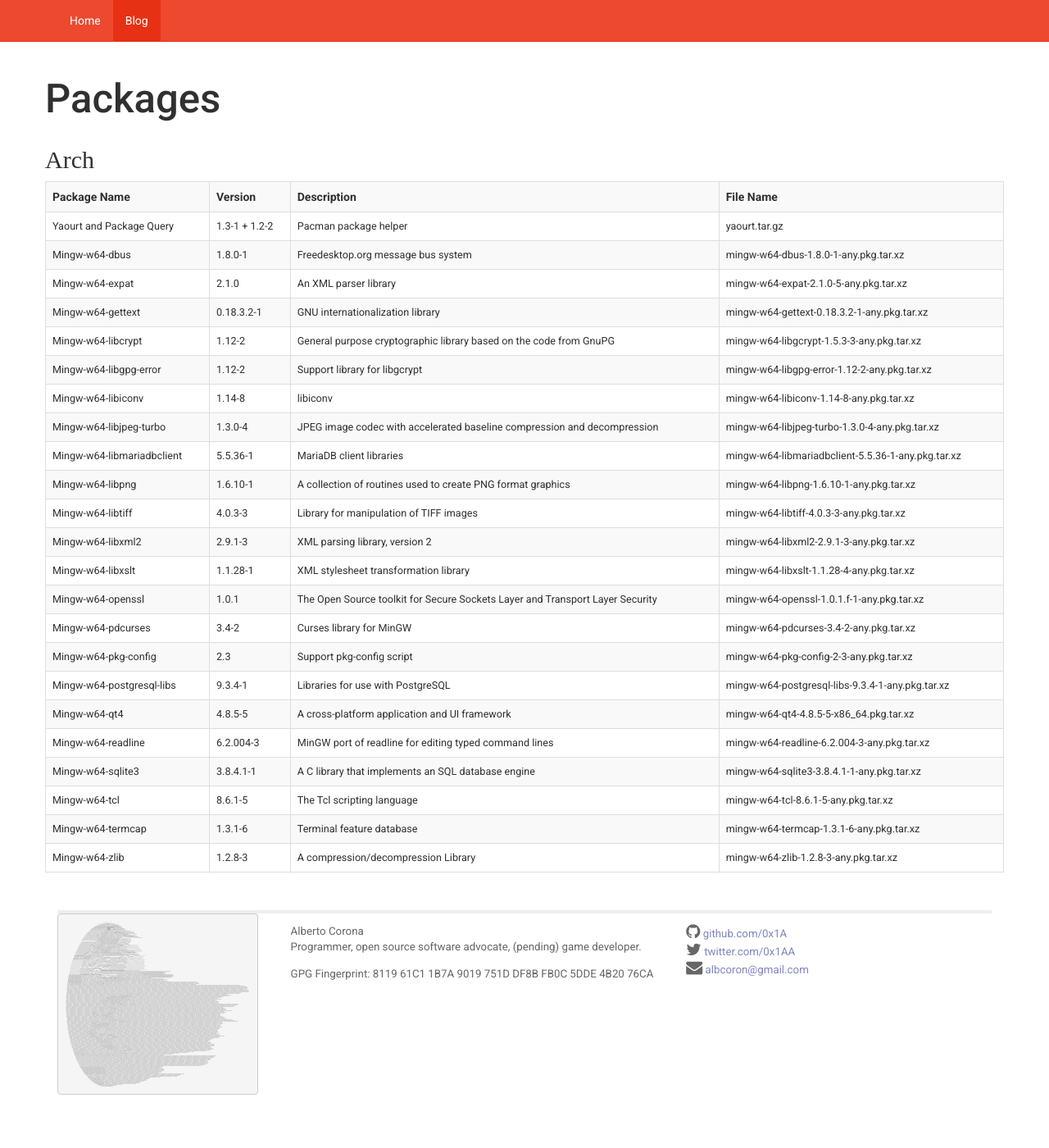
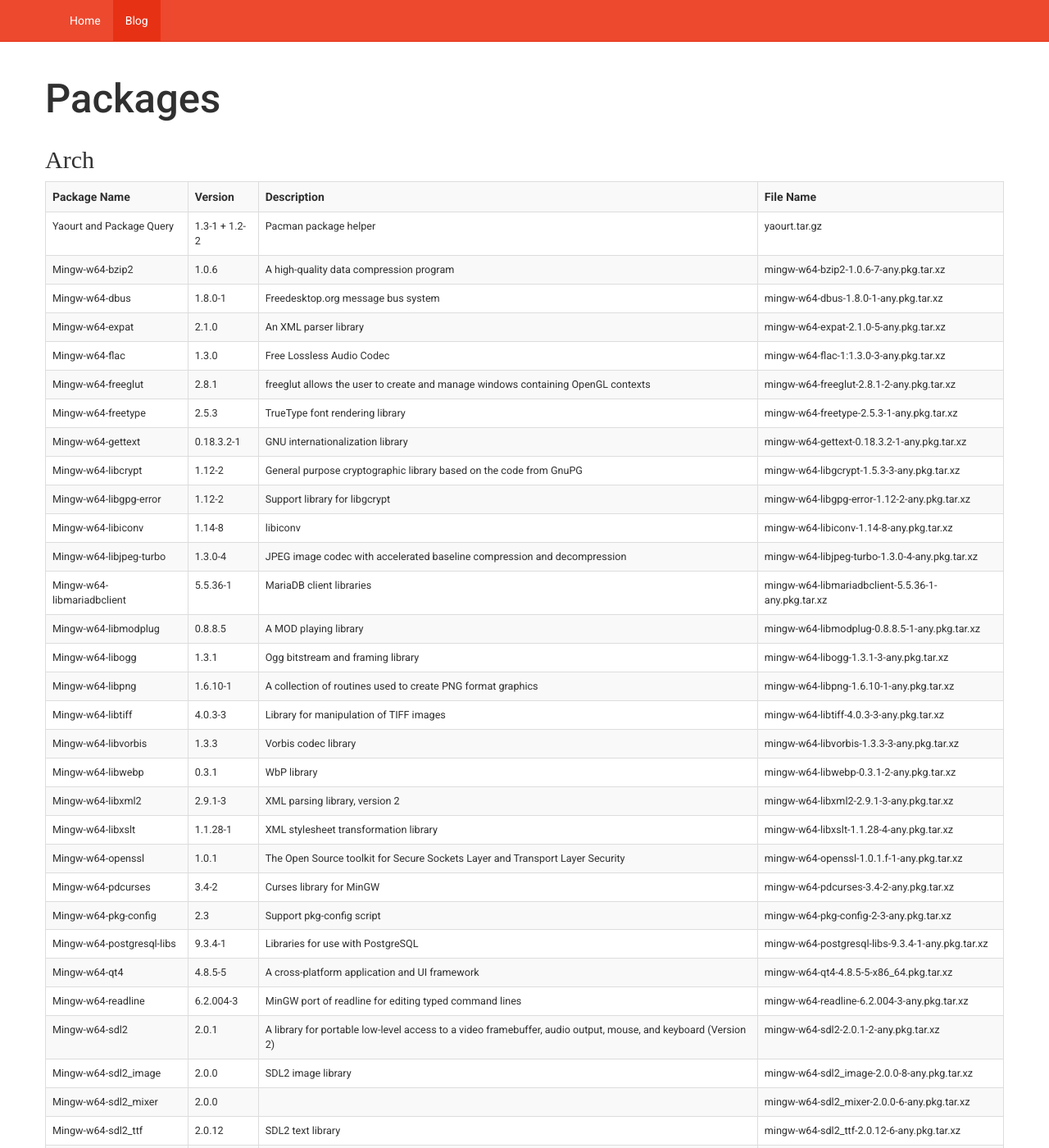
Before and after one commit to 0X1A/wwebsiteasontheinternet, a Jekyll site: the page built from pkgs/index.html, in a window 1280 px wide and 1400 px high. Shown: the whole window at 82% size. Built offline with Jekyll 4.4.1, drawn with Linux system fonts in a browser that asks for light colours; nearby versions of some CDN libraries; some web fonts are replaced; Markdown is read by kramdown in place of the engine named in the settings; comment, search, counter and statistics services are not loaded; some of the changed text lies outside the part shown.

Commit message:
Update package list
Signed-off-by: Alberto Corona <albcoron@gmail.com>

```diff
--- a/_data/pkgs.yml
+++ b/_data/pkgs.yml
@@ -2,6 +2,11 @@
   vers: 1.3-1 + 1.2-2
   file: yaourt.tar.gz
   desc: Pacman package helper
+
+- name: Mingw-w64-bzip2
+  vers: 1.0.6
+  file: mingw-w64-bzip2-1.0.6-7-any.pkg.tar.xz
+  desc: A high-quality data compression program
 
 - name: Mingw-w64-dbus
   vers: 1.8.0-1
@@ -12,6 +17,21 @@
   vers: 2.1.0
   file: mingw-w64-expat-2.1.0-5-any.pkg.tar.xz
   desc: An XML parser library
+
+- name: Mingw-w64-flac
+  vers: 1.3.0
+  file: mingw-w64-flac-1:1.3.0-3-any.pkg.tar.xz
+  desc: Free Lossless Audio Codec
+
+- name: Mingw-w64-freeglut
+  vers: 2.8.1
+  file: mingw-w64-freeglut-2.8.1-2-any.pkg.tar.xz
+  desc: freeglut allows the user to create and manage windows containing OpenGL contexts
+
+- name: Mingw-w64-freetype
+  vers: 2.5.3
+  file: mingw-w64-freetype-2.5.3-1-any.pkg.tar.xz
+  desc: TrueType font rendering library
 
 - name: Mingw-w64-gettext
   vers: 0.18.3.2-1
@@ -43,6 +63,16 @@
   file: mingw-w64-libmariadbclient-5.5.36-1-any.pkg.tar.xz
   desc: MariaDB client libraries
 
+- name: Mingw-w64-libmodplug
+  vers: 0.8.8.5
+  file: mingw-w64-libmodplug-0.8.8.5-1-any.pkg.tar.xz
+  desc: A MOD playing library
+
+- name: Mingw-w64-libogg
+  vers: 1.3.1
+  file: mingw-w64-libogg-1.3.1-3-any.pkg.tar.xz
+  desc: Ogg bitstream and framing library
+
 - name: Mingw-w64-libpng
   vers: 1.6.10-1
   file: mingw-w64-libpng-1.6.10-1-any.pkg.tar.xz
@@ -52,6 +82,16 @@
   vers:  4.0.3-3
   file: mingw-w64-libtiff-4.0.3-3-any.pkg.tar.xz
   desc: Library for manipulation of TIFF images
+
+- name: Mingw-w64-libvorbis
+  vers: 1.3.3
+  file: mingw-w64-libvorbis-1.3.3-3-any.pkg.tar.xz
+  desc: Vorbis codec library
+
+- name: Mingw-w64-libwebp
+  vers: 0.3.1
+  file: mingw-w64-libwebp-0.3.1-2-any.pkg.tar.xz
+  desc: WbP library
 
 - name: Mingw-w64-libxml2
   vers: 2.9.1-3
@@ -93,6 +133,31 @@
   file: mingw-w64-readline-6.2.004-3-any.pkg.tar.xz
   desc: MinGW port of readline for editing typed command lines
 
+- name: Mingw-w64-sdl2
+  vers: 2.0.1
+  file: mingw-w64-sdl2-2.0.1-2-any.pkg.tar.xz
+  desc: A library for portable low-level access to a video framebuffer, audio output, mouse, and keyboard (Version 2)
+
+- name: Mingw-w64-sdl2_image
+  vers: 2.0.0
+  file: mingw-w64-sdl2_image-2.0.0-8-any.pkg.tar.xz
+  desc: SDL2 image library
+
+- name: Mingw-w64-sdl2_mixer
+  vers: 2.0.0
+  file: mingw-w64-sdl2_mixer-2.0.0-6-any.pkg.tar.xz
+  desc:
+
+- name: Mingw-w64-sdl2_ttf
+  vers: 2.0.12
+  file: mingw-w64-sdl2_ttf-2.0.12-6-any.pkg.tar.xz
+  desc: SDL2 text library
+
+- name: Mingw-w64-smpeg2
+  vers: 2.0.0
+  file: mingw-w64-smpeg2-1:2.0.0-2-any.pkg.tar.xz
+  desc:
+
 - name: Mingw-w64-sqlite3
   vers: 3.8.4.1-1
   file: mingw-w64-sqlite3-3.8.4.1-1-any.pkg.tar.xz
```
